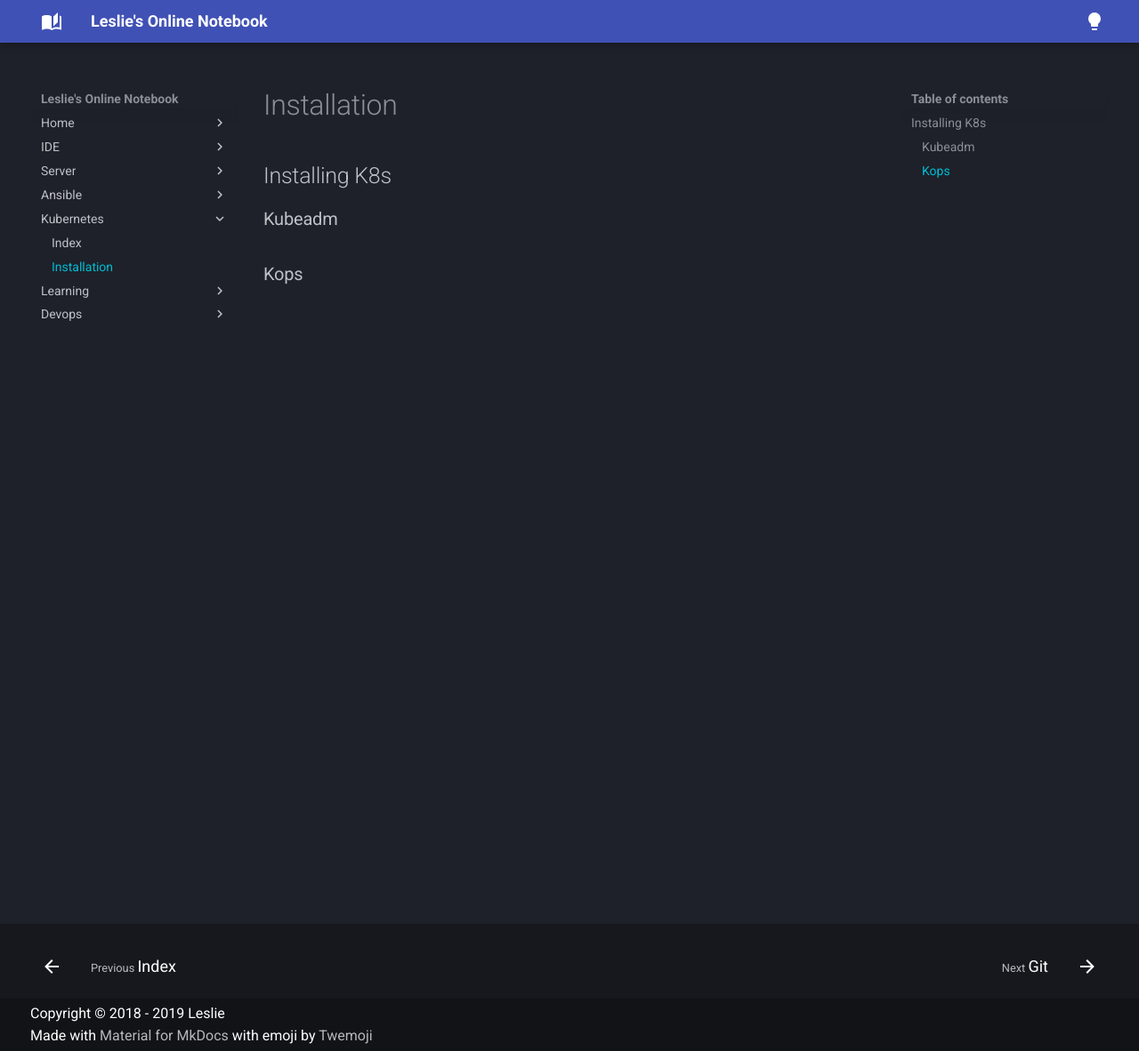
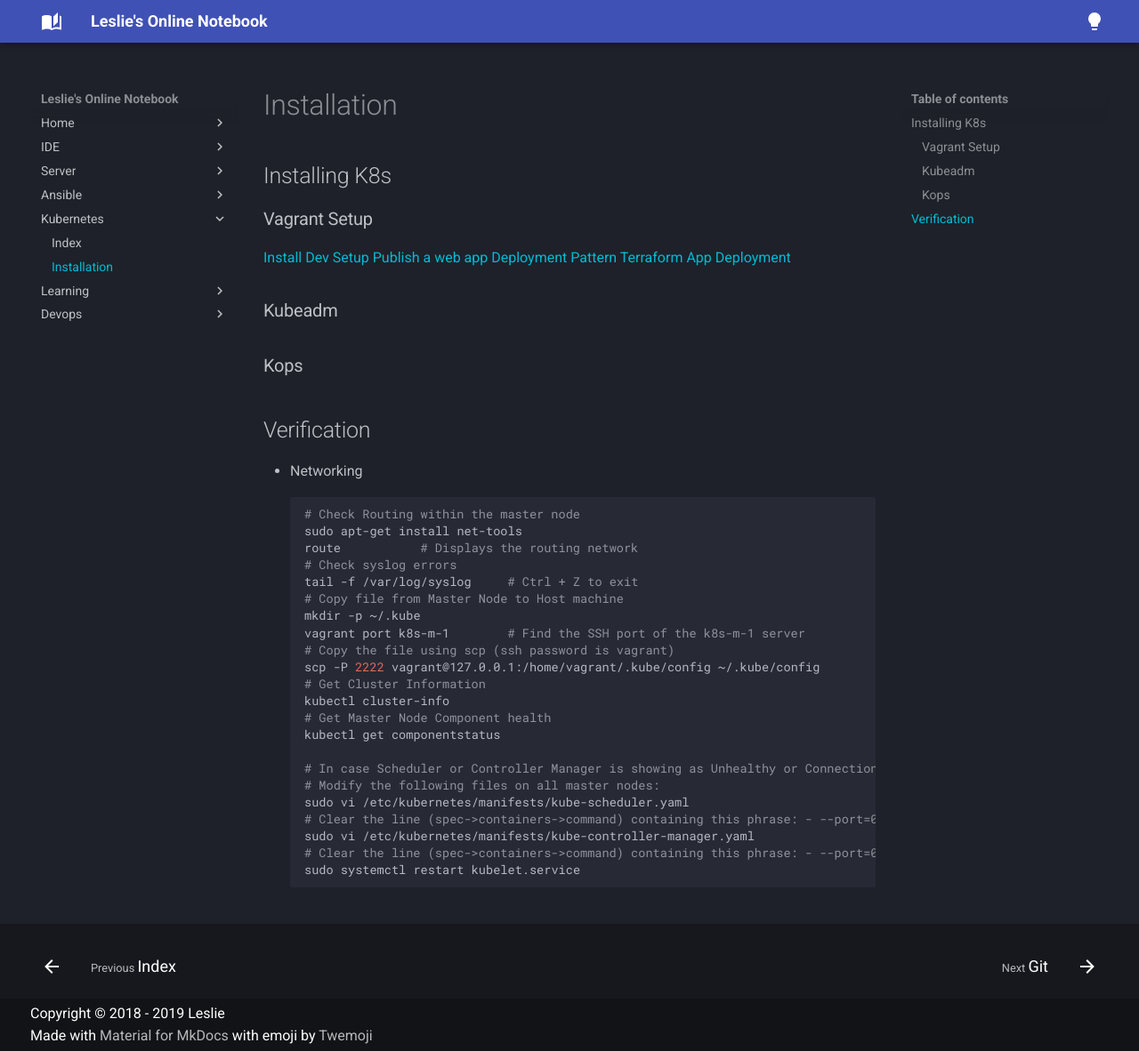
Before and after one commit to leslieclif/notebook, an MkDocs documentation site: the page built from docs/k8s/install.md, in a window 1280 px wide and 1182 px high. Shown: the whole window at 89% size. Built offline with MkDocs 1.6.1 and Material for MkDocs 9.7.7, drawn with Linux system fonts in a browser that asks for light colours.

````diff
--- a/docs/k8s/install.md
+++ b/docs/k8s/install.md
@@ -1,5 +1,37 @@
 # Installing K8s
-
+## Vagrant Setup
+[Install](https://www.itwonderlab.com/en/ansible-kubernetes-vagrant-tutorial/)
+[Dev Setup](https://www.itwonderlab.com/en/installating-kubernetes-dashboard/)
+[Publish a web app](https://www.itwonderlab.com/en/nodeport-kubernetes-cluster/)
+[Deployment Pattern](https://www.itwonderlab.com/en/istio-patterns-traffic-splitting-in-kubernetes/)
+[Terraform App Deployment](https://www.itwonderlab.com/en/kubernetes-with-terraform/)
 ## Kubeadm
 
 ## Kops
+
+# Verification
+- Networking
+```BASH
+# Check Routing within the master node
+sudo apt-get install net-tools
+route           # Displays the routing network
+# Check syslog errors
+tail -f /var/log/syslog     # Ctrl + Z to exit
+# Copy file from Master Node to Host machine
+mkdir -p ~/.kube
+vagrant port k8s-m-1        # Find the SSH port of the k8s-m-1 server
+# Copy the file using scp (ssh password is vagrant)
+scp -P 2222 vagrant@127.0.0.1:/home/vagrant/.kube/config ~/.kube/config
+# Get Cluster Information
+kubectl cluster-info
+# Get Master Node Component health
+kubectl get componentstatus
+
+# In case Scheduler or Controller Manager is showing as Unhealthy or Connection refused.
+# Modify the following files on all master nodes:
+sudo vi /etc/kubernetes/manifests/kube-scheduler.yaml
+# Clear the line (spec->containers->command) containing this phrase: - --port=0
+sudo vi /etc/kubernetes/manifests/kube-controller-manager.yaml
+# Clear the line (spec->containers->command) containing this phrase: - --port=0
+sudo systemctl restart kubelet.service
+```
````
Also changed, not shown: docs/developer.md (+11 -0 lines).
